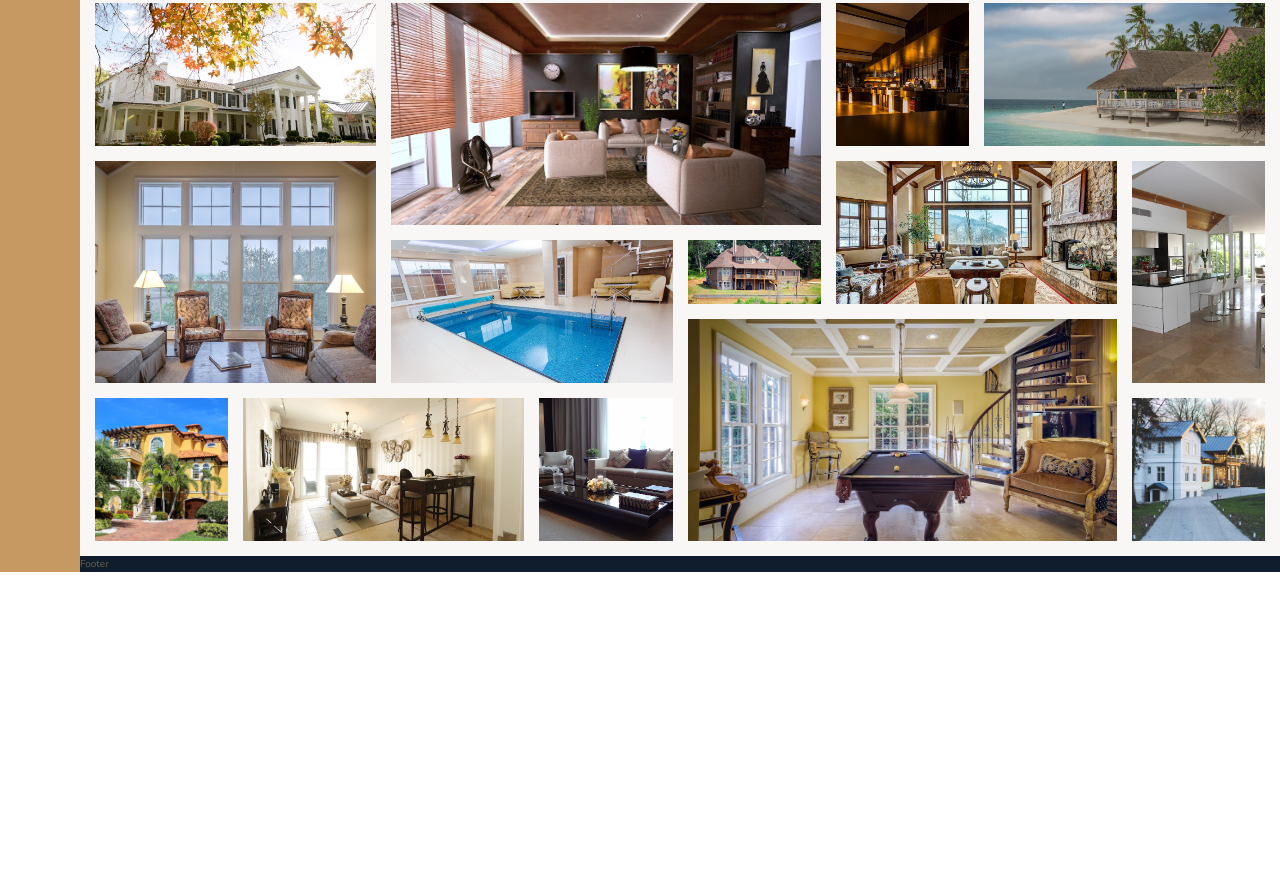
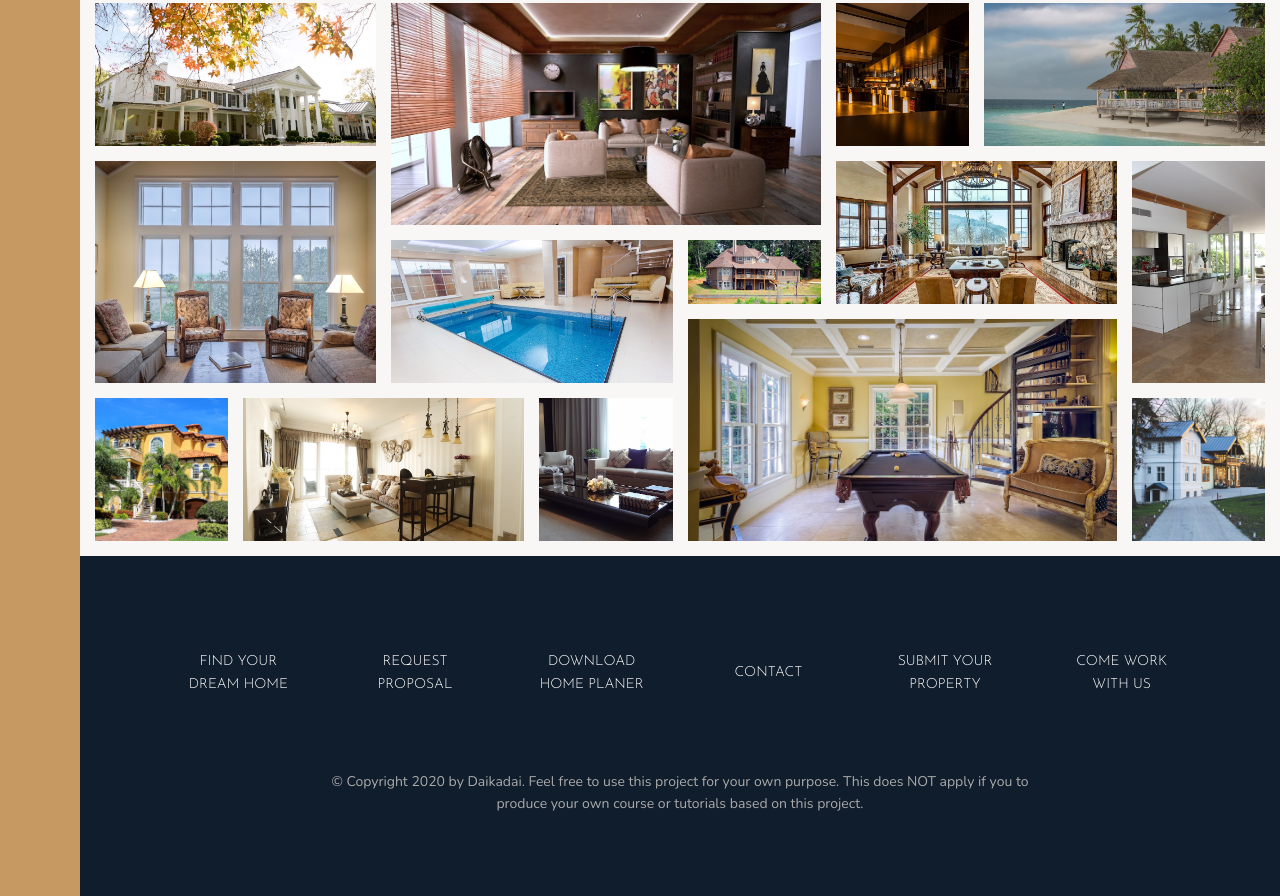
Before and after one commit to daikadai/HTMLCSS-Grid, a website: page index.html in a window 1280 px wide. Shown: the part 3084-3980 px from the top of the page. Before the commit the page ends 3656 px from the top, so only its background shows below. Drawn offline with nearby package versions, Linux system fonts and the light colour scheme.

Commit message:
12. Building the Footer

```diff
--- a/css/styles.css
+++ b/css/styles.css
@@ -253,4 +253,34 @@ body {
 
 .footer {
   background-color: #101d2c;
-  grid-column: full-start / full-end; }
+  grid-column: full-start / full-end;
+  padding: 8rem; }
+
+.nav {
+  list-style: none;
+  display: grid;
+  grid-template-columns: repeat(auto-fit, minmax(15rem, 1fr));
+  grid-gap: 2rem;
+  align-items: center; }
+  .nav__link:link, .nav__link:visited {
+    font-size: 1.4rem;
+    color: #fff;
+    text-decoration: none;
+    font-family: "Josefin Sans", sans-serif;
+    text-transform: uppercase;
+    text-align: center;
+    padding: 1.5rem;
+    display: block;
+    transition: all .2s; }
+  .nav__link:hover, .nav__link:active {
+    background-color: rgba(255, 255, 255, 0.05);
+    transform: translateY(-3px); }
+
+.copyright {
+  font-size: 1.4rem;
+  color: #aaa;
+  margin-top: 6rem;
+  text-align: center;
+  width: 70%;
+  margin-right: auto;
+  margin-left: auto; }
--- a/index.html
+++ b/index.html
@@ -307,7 +307,41 @@
         </section>
 
         <footer class="footer">
-            Footer
+            <ul class="nav">
+                <li class="nav__item">
+                    <a href="#" class="nav__link">
+                        Find your dream home
+                    </a>
+                </li>
+                <li class="nav__item">
+                    <a href="#" class="nav__link">
+                        Request proposal
+                    </a>
+                </li>
+                <li class="nav__item">
+                    <a href="#" class="nav__link">
+                        Download home planer
+                    </a>
+                </li>
+                <li class="nav__item">
+                    <a href="#" class="nav__link">
+                        Contact
+                    </a>
+                </li>
+                <li class="nav__item">
+                    <a href="#" class="nav__link">
+                        Submit your property
+                    </a>
+                </li>
+                <li class="nav__item">
+                    <a href="#" class="nav__link">
+                        Come work with us
+                    </a>
+                </li>
+            </ul>
+            <p class="copyright">
+                &copy; Copyright 2020 by Daikadai. Feel free to use this project for your own purpose. This does NOT apply if you to produce your own course or tutorials based on this project.
+            </p>
         </footer>
     </body>
 </html>
--- a/sass/_footer.scss
+++ b/sass/_footer.scss
@@ -1,4 +1,40 @@
 .footer {
   background-color: $color-secondary;
   grid-column: full-start / full-end;
+  padding: 8rem;
 }
+
+.nav {
+  list-style: none;
+  display: grid;
+  grid-template-columns: repeat(auto-fit, minmax(15rem, 1fr));
+  grid-gap: 2rem;
+  align-items: center;
+  &__link:link,
+  &__link:visited {
+    font-size: 1.4rem;
+    color: #fff;
+    text-decoration: none;
+    font-family: $font-display;
+    text-transform: uppercase;
+    text-align: center;
+    padding: 1.5rem;
+    display: block;
+    transition: all .2s;
+  }
+  &__link:hover,
+  &__link:active {
+    background-color: rgba($color: #fff, $alpha: 0.05);
+    transform: translateY(-3px);
+  }
+ }
+
+ .copyright {
+   font-size: 1.4rem;
+   color: $color-grey-light-2;
+   margin-top: 6rem;
+   text-align: center;
+   width: 70%;
+   margin-right: auto;
+   margin-left: auto;
+ }
```
